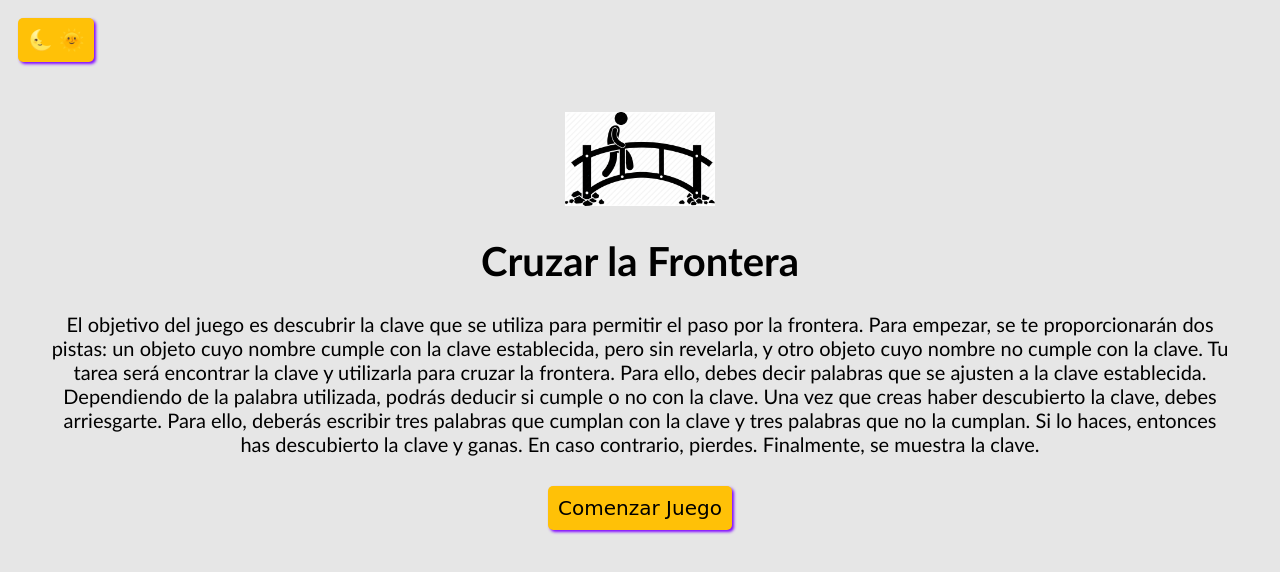
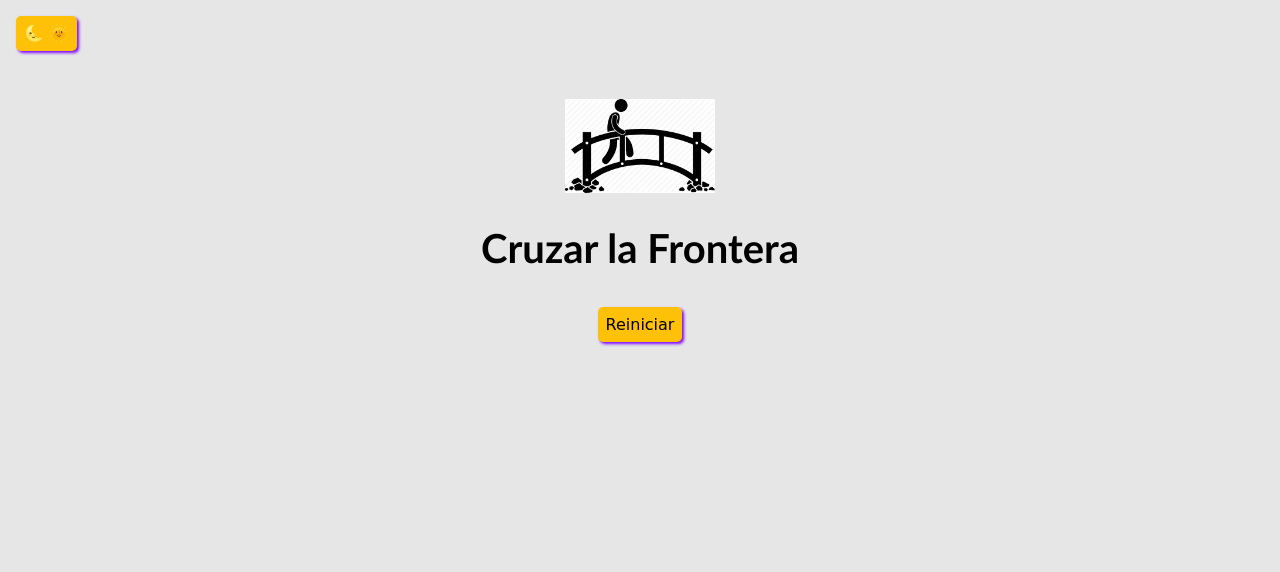
Before and after one commit to lucianatux/JuegoCruzarLaFrontera, a plain HTML site: page index.html in a window 1280 px wide. Both pictures are taken after a click on the button "Comenzar Juego". Drawn offline with Linux system fonts and the light colour scheme.

Commit message:
boton comenzar

```diff
--- a/index.html
+++ b/index.html
@@ -19,7 +19,7 @@
     <div class="container">
         <img id="bridge" src="./assets/bridge-icon.jpg"></img>
         <h1> Cruzar la Frontera</h1>
-	    <p>El objetivo del juego es descubrir la clave que se utiliza para permitir el paso
+	    <p id="info">El objetivo del juego es descubrir la clave que se utiliza para permitir el paso
             por la frontera. Para empezar, se te proporcionarán dos pistas: un objeto cuyo
             nombre cumple con la clave establecida, pero sin revelarla, y otro objeto cuyo
             nombre no cumple con la clave. Tu tarea será encontrar la clave y utilizarla
@@ -31,7 +31,7 @@
             haces, entonces has descubierto la clave y ganas.
             En caso contrario, pierdes.
             Finalmente, se muestra la clave.</p>
-        <button type="button">Comenzar Juego</button>
+        <button type="button" id="comenzar">Comenzar Juego</button>
         <div id="game">
             <p>Cruzo la frontera con vestido, pero no con pantalón</p>
             <!-- Aquí irá el formulario para ingresar la palabra -->
--- a/script.js
+++ b/script.js
@@ -46,4 +46,14 @@ document.getElementById('darkmode').addEventListener('click', function(){
 		document.getElementById('bridge').src = './assets/bridgeblack.jpg';
 
     }
-})
+});
+
+document.getElementById('comenzar').addEventListener('click', function(){
+	if (document.getElementById('info').style.display == 'none'){
+        document.getElementById('info').style.display = 'block';
+		document.getElementById('comenzar').innerHTML = 'Comenzar Juego';
+    }else{
+        document.getElementById('info').style.display = 'none';
+		document.getElementById('comenzar').innerHTML = 'Reiniciar';
+    }
+});
--- a/styles.css
+++ b/styles.css
@@ -18,20 +18,24 @@
 }
 
 button{
-  margin: 10px;
-  padding: 10px;
+  margin: 8px;
+  padding: 8px;
   background-color: var(--third-color);
   box-shadow: 2px 2px 3px var(--fourth-color);
   border: none;
   border-radius: 5px;
   font-family:cursive;
-  font-size: 20px;
+  font-size: 16px;
 }
 
 button:hover{
   background-color: var(--first-color);
   box-shadow: 3px 3px 4px var(--fourth-color);
 
+}
+
+#info{
+  display: block;
 }
 
 #game{
```
